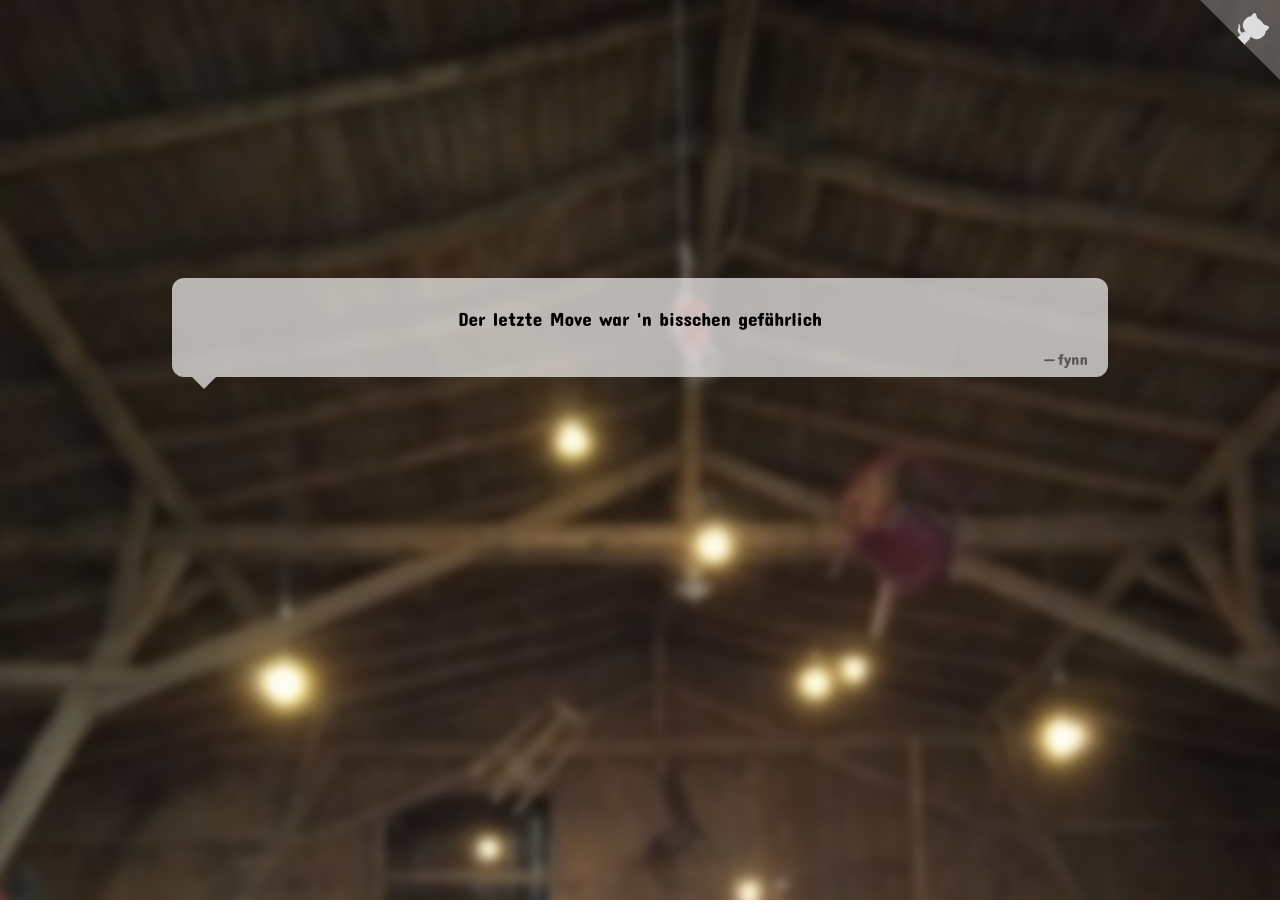
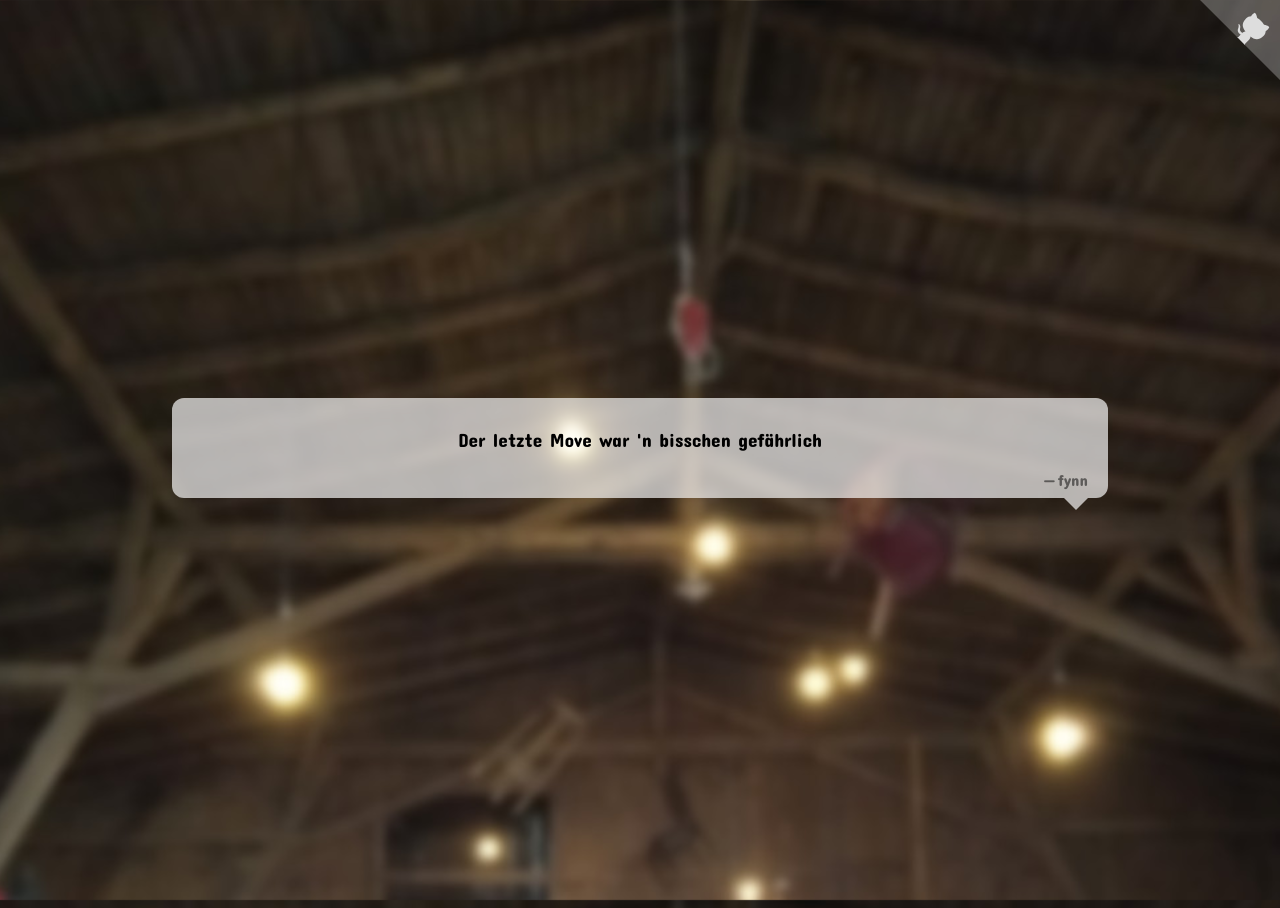
Before and after one commit to error418/kliquote, a Jekyll site: the page built from index.html, in a window 1280 px wide. Built offline with Jekyll 4.4.1, drawn with Linux system fonts in a browser that asks for light colours.

Commit message:
docs(page): modify layout to use flexbox

```diff
--- a/data/css/main.scss
+++ b/data/css/main.scss
@@ -16,10 +16,6 @@
     overflow: hidden;
 }
 
-body {
-    padding-top: 30vh;
-}
-
 .noselect {
     -webkit-touch-callout: none;
       -webkit-user-select: none;
@@ -27,6 +23,13 @@
          -moz-user-select: none;
           -ms-user-select: none;
               user-select: none;
+}
+
+.aligner {
+    height: 100vh;
+    display: flex;
+    align-items: center;
+    justify-content: center;
 }
 
 .bubble-container {
--- a/index.html
+++ b/index.html
@@ -8,8 +8,10 @@
     <p class="who"></p>
 </div>
 
-<div class="bubble-container noselect">
+<div class="aligner">
+    <div class="bubble-container noselect">
 
+    </div>
 </div>
 
 <script>
```
Also changed, not shown: other parts of index.html (+4 -3 lines).
